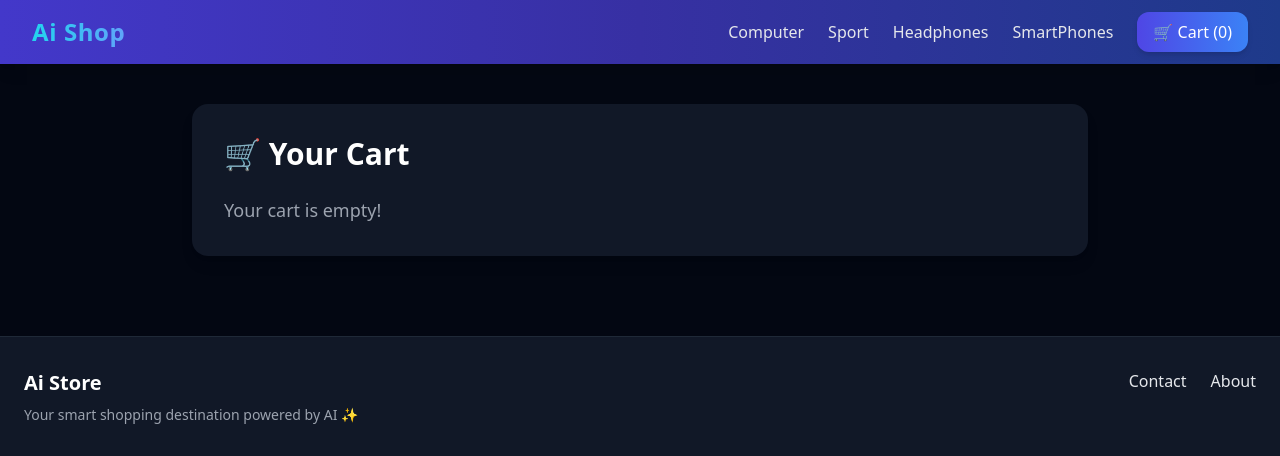
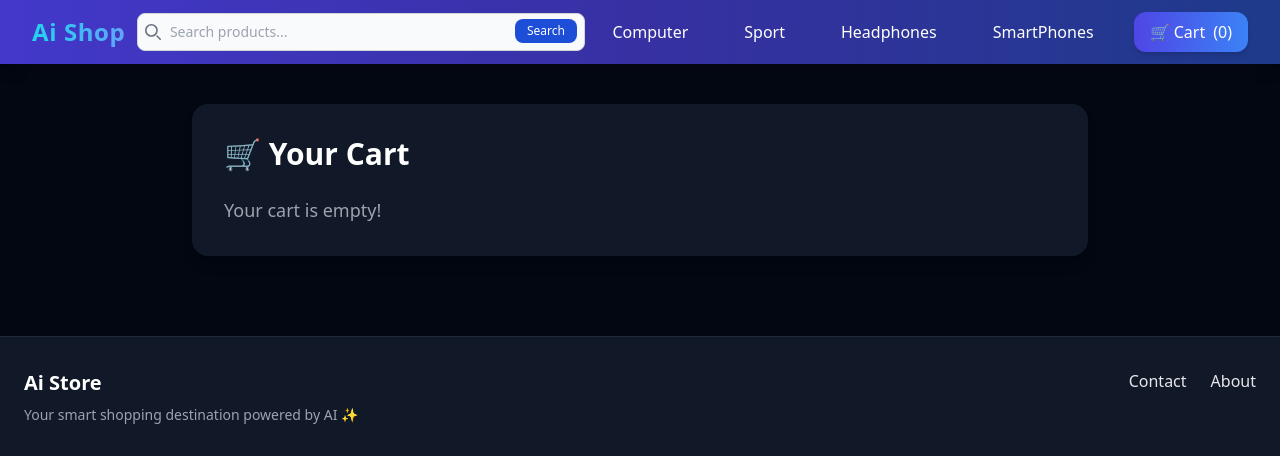
Before and after one commit to mdobns/ecommerce-webapp-django-vue3, a Django app: page /cart/ in a window 1280 px wide. Shown: the top 456 px of the page. Run offline with Django 5.2, Linux system fonts and the light colour scheme; data comes from the database, SQL or seed files in the repository; both versions use the stored data as it was after the commit; some libraries are stand-ins or nearby versions.

Commit message:
category nav updated and search button added

```diff
--- a/aistore/apps/core/templates/base.html
+++ b/aistore/apps/core/templates/base.html
@@ -1,6 +1,7 @@
 {% load static %}
 <!DOCTYPE html>
 <html lang="en">
+
 <head>
   <meta charset="UTF-8">
   <meta name="viewport" content="width=device-width, initial-scale=1.0">
@@ -12,7 +13,11 @@
   <link rel="stylesheet" href="{% static 'main.css' %}">
 
 </head>
+
 <body class="bg-gray-950 text-gray-200 font-sans">
+  <script>
+    window.activeCategory = "{{ active_category|default:'' }}";
+  </script>
 
   <!-- Navbar Partial -->
 
@@ -23,32 +28,60 @@
         <a href="{% url 'frontpage' %}" class="text-2xl font-bold tracking-wide text-white">
           <span class="bg-gradient-to-r from-cyan-400 to-blue-400 bg-clip-text text-transparent">Ai Shop</span>
         </a>
+        <!-- Search Bar -->
+        <form class="w-full max-w-xs sm:max-w-md mx-auto">
+          <label for="default-search"
+            class="mb-2 text-sm font-medium text-gray-900 sr-only dark:text-white">Search</label>
+          <div class="relative">
+            <div class="absolute inset-y-0 start-0 flex items-center ps-2 pointer-events-none">
+              <svg class="w-4 h-4 text-gray-500 dark:text-gray-400" aria-hidden="true"
+                xmlns="http://www.w3.org/2000/svg" fill="none" viewBox="0 0 20 20">
+                <path stroke="currentColor" stroke-linecap="round" stroke-linejoin="round" stroke-width="2"
+                  d="m19 19-4-4m0-7A7 7 0 1 1 1 8a7 7 0 0 1 14 0Z" />
+              </svg>
+            </div>
+            <input type="search" id="default-search"
+              class="block w-full p-2 ps-8 text-sm text-gray-900 border border-gray-300 rounded-lg bg-gray-50 focus:ring-blue-500 focus:border-blue-500 dark:bg-gray-700 dark:border-gray-600 dark:placeholder-gray-400 dark:text-white dark:focus:ring-blue-500 dark:focus:border-blue-500"
+              placeholder="Search products..." required />
+            <button type="submit"
+              class="text-white absolute end-2 bottom-2 bg-blue-700 hover:bg-blue-800 focus:ring-4 focus:outline-none focus:ring-blue-300 font-medium rounded-lg text-xs px-3 py-1 dark:bg-blue-600 dark:hover:bg-blue-700 dark:focus:ring-blue-800">Search</button>
+          </div>
+        </form>
+
         <!-- Hamburger Button (Mobile) -->
         <button @click="isOpen = !isOpen" class="md:hidden text-white focus:outline-none">
-          <svg v-if="!isOpen" xmlns="http://www.w3.org/2000/svg" class="h-8 w-8" fill="none" viewBox="0 0 24 24" stroke="currentColor">
-            <path stroke-linecap="round" stroke-linejoin="round" stroke-width="2" d="M4 6h16M4 12h16M4 18h16"/>
+          <svg v-if="!isOpen" xmlns="http://www.w3.org/2000/svg" class="h-8 w-8" fill="none" viewBox="0 0 24 24"
+            stroke="currentColor">
+            <path stroke-linecap="round" stroke-linejoin="round" stroke-width="2" d="M4 6h16M4 12h16M4 18h16" />
           </svg>
-          <svg v-else xmlns="http://www.w3.org/2000/svg" class="h-8 w-8" fill="none" viewBox="0 0 24 24" stroke="currentColor">
-            <path stroke-linecap="round" stroke-linejoin="round" stroke-width="2" d="M6 18L18 6M6 6l12 12"/>
+          <svg v-else xmlns="http://www.w3.org/2000/svg" class="h-8 w-8" fill="none" viewBox="0 0 24 24"
+            stroke="currentColor">
+            <path stroke-linecap="round" stroke-linejoin="round" stroke-width="2" d="M6 18L18 6M6 6l12 12" />
           </svg>
         </button>
+
+
+
+
         <!-- Desktop Menu -->
         <div class="hidden md:flex space-x-6 items-center">
           {% for category in menu_categories %}
-            <a href="{% url 'category_detail' category.slug %}" class="hover:text-cyan-400 transition">
+          <a href="{% url 'category_detail' category.slug %}"
+            class="block px-4 py-2 text-white hover:bg-indigo-600 rounded-xl transition {% if category.slug == active_category %}block px-4 py-2 bg-gradient-to-r from-blue-500 to-teal-500 text-white rounded-xl shadow-md hover:scale-105 transform transition{% endif %}">
             {{ category.title }}
           </a>
           {% endfor %}
           <a href="{% url 'cart' %}"
-            class="px-4 py-2 bg-gradient-to-r from-indigo-600 to-blue-500 text-white rounded-xl shadow-md hover:scale-105 transform transition">
-            🛒 Cart <span>([[ numItems ]])</span>
+   class="flex items-center h-10 px-2 sm:px-4 bg-gradient-to-r from-indigo-600 to-blue-500 text-white rounded-xl shadow-md hover:scale-105 transform transition whitespace-nowrap">
+   🛒 Cart <span class="ml-2">([[ numItems ]])</span>
 </a>
         </div>
       </div>
       <!-- Mobile Menu -->
       <div v-if="isOpen" class="md:hidden flex flex-col space-y-2 mt-2 mb-8">
         {% for category in menu_categories %}
-          <a href="{% url 'category_detail' category.slug %}" class="block px-4 py-2 text-white hover:bg-indigo-600 rounded transition">
+        <a href="{% url 'category_detail' category.slug %}"
+          class="block px-4 py-2 text-white hover:bg-indigo-600 rounded transition">
           {{ category.title }}
         </a>
         {% endfor %}
@@ -91,6 +124,7 @@ const store = Vuex.createStore({
       state() {
         return {
           numItems: parseInt("{{ cart_count|default:'0' }}"),
+
         }
       },
       mutations: {
@@ -110,7 +144,9 @@ const navbarApp = Vue.createApp({
       delimiters: ['[[', ']]'],
       data() {
         return {
-      isOpen: false
+          isOpen: false,
+          activeCategory: window.activeCategory || null
+
         }
       },
       computed: {
@@ -119,6 +155,8 @@ const navbarApp = Vue.createApp({
         }
       },
       mounted() {
+        console.log(this.activeCategory); // <-- Move here
+
         // Fetch cart count from API for live update
         fetch('/api/cart_count/')
           .then(res => res.json())
@@ -133,4 +171,5 @@ navbarApp.mount('#navbarApp');
   {% block script %}
   {% endblock %}
 </body>
+
 </html>
```
Also changed, not shown: aistore/apps/core/views.py (+5 -5 lines), aistore/apps/store/views.py (+6 -5 lines), aistore/db.sqlite3. Lines whose indentation alone changed are shown as unchanged.
